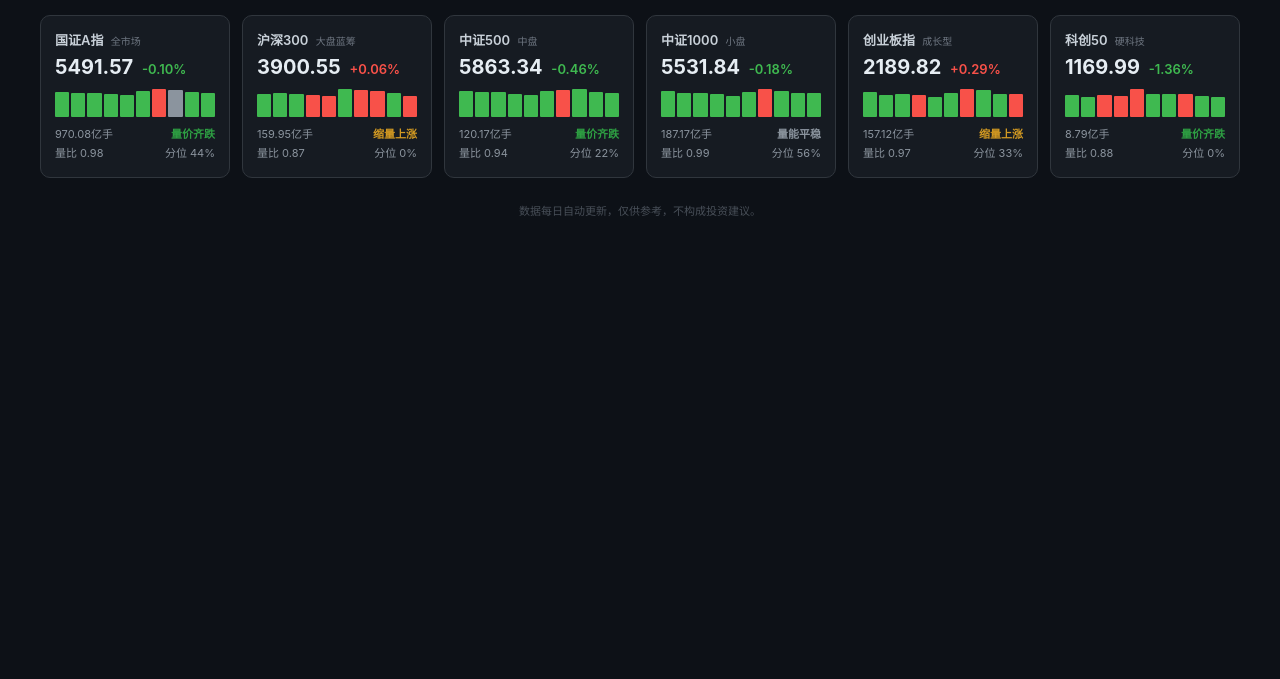
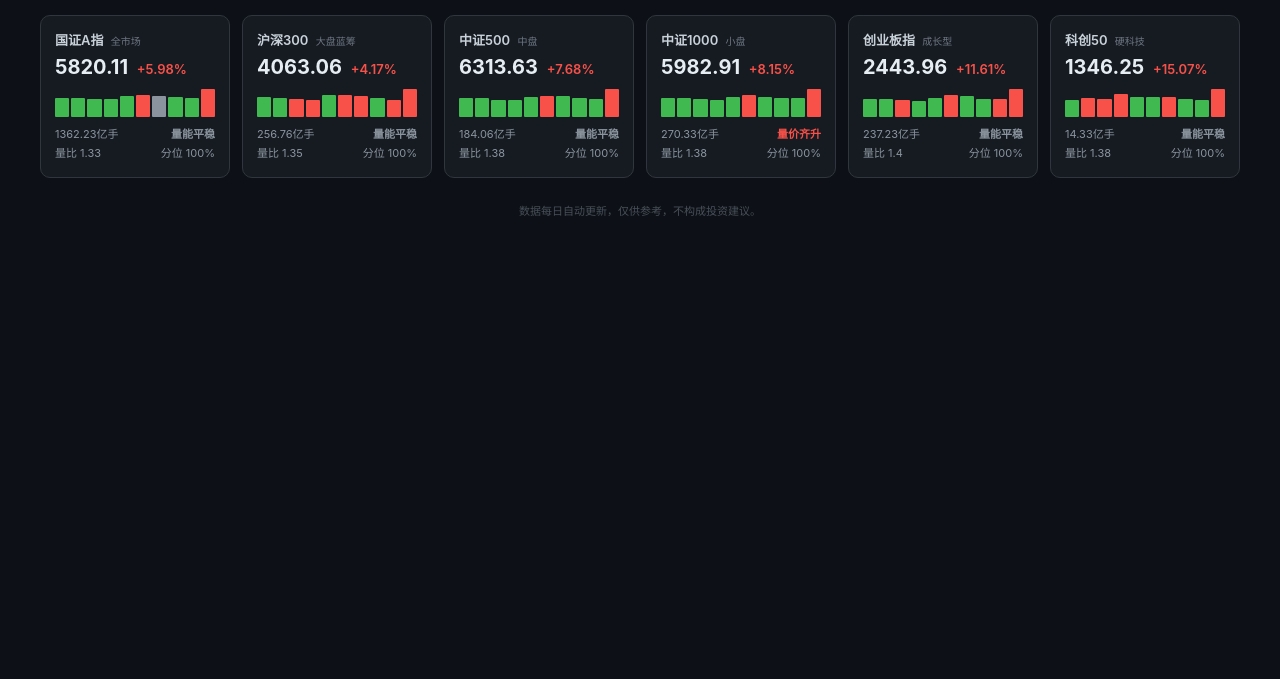
Before and after one commit to K122Y/review-dashboard, a plain HTML site: page index.html in a window 1280 px wide. Shown: the part 121-800 px from the top of the page. Drawn offline with Linux system fonts and the light colour scheme.

Commit message:
deploy: 1ccab769296926b8e8b9e839fc3300e83f8b3c34

```diff
--- a/index.html
+++ b/index.html
@@ -89,11 +89,11 @@
   <div class="header">
     <div class="header-left">
       <h1>📈 A股每日仪表盘</h1>
-      <div class="date">数据日期：2026-11-26 &nbsp;&nbsp; 更新时间：2026-11-26 18:03</div>
+      <div class="date">数据日期：2026-11-27 &nbsp;&nbsp; 更新时间：2026-11-27 17:47</div>
     </div>
     <div class="header-center">
       <div class="total-label">全市场成交额</div>
-      <div class="total-value">1.33 万亿 <span class="total-change up">+0.06%</span></div>
+      <div class="total-value">2.02 万亿 <span class="total-change up">+52.13%</span></div>
     </div>
     <div class="header-right"></div>
   </div>
@@ -102,85 +102,85 @@
 
         <div class="card">
           <div class="idx-name">国证A指 <span class="tag">全市场</span></div>
-          <div class="idx-price">5491.57 <span class="down">-0.10%</span></div>
-          <div class="bars"><div class="bar" style="height:25px; background:#3fb950"></div><div class="bar" style="height:24px; background:#3fb950"></div><div class="bar" style="height:24px; background:#3fb950"></div><div class="bar" style="height:23px; background:#3fb950"></div><div class="bar" style="height:22px; background:#3fb950"></div><div class="bar" style="height:26px; background:#3fb950"></div><div class="bar" style="height:28px; background:#f85149"></div><div class="bar" style="height:27px; background:#8b949e"></div><div class="bar" style="height:25px; background:#3fb950"></div><div class="bar" style="height:24px; background:#3fb950"></div></div>
+          <div class="idx-price">5820.11 <span class="up">+5.98%</span></div>
+          <div class="bars"><div class="bar" style="height:19px; background:#3fb950"></div><div class="bar" style="height:19px; background:#3fb950"></div><div class="bar" style="height:18px; background:#3fb950"></div><div class="bar" style="height:18px; background:#3fb950"></div><div class="bar" style="height:21px; background:#3fb950"></div><div class="bar" style="height:22px; background:#f85149"></div><div class="bar" style="height:21px; background:#8b949e"></div><div class="bar" style="height:20px; background:#3fb950"></div><div class="bar" style="height:19px; background:#3fb950"></div><div class="bar" style="height:28px; background:#f85149"></div></div>
           <div class="bottom-line">
-            <span>970.08亿手</span>
-            <span class="label down-strong">量价齐跌</span>
+            <span>1362.23亿手</span>
+            <span class="label flat">量能平稳</span>
           </div>
           <div class="bottom-line">
-            <span title="今日成交量 ÷ 过去10日平均成交量">量比 0.98</span>
-            <span title="今日成交量在近10日中的百分位排名">分位 44%</span>
+            <span title="今日成交量 ÷ 过去10日平均成交量">量比 1.33</span>
+            <span title="今日成交量在近10日中的百分位排名">分位 100%</span>
           </div>
         </div>
 
         <div class="card">
           <div class="idx-name">沪深300 <span class="tag">大盘蓝筹</span></div>
-          <div class="idx-price">3900.55 <span class="up">+0.06%</span></div>
-          <div class="bars"><div class="bar" style="height:23px; background:#3fb950"></div><div class="bar" style="height:24px; background:#3fb950"></div><div class="bar" style="height:23px; background:#3fb950"></div><div class="bar" style="height:22px; background:#f85149"></div><div class="bar" style="height:21px; background:#f85149"></div><div class="bar" style="height:28px; background:#3fb950"></div><div class="bar" style="height:27px; background:#f85149"></div><div class="bar" style="height:26px; background:#f85149"></div><div class="bar" style="height:24px; background:#3fb950"></div><div class="bar" style="height:21px; background:#f85149"></div></div>
+          <div class="idx-price">4063.06 <span class="up">+4.17%</span></div>
+          <div class="bars"><div class="bar" style="height:20px; background:#3fb950"></div><div class="bar" style="height:19px; background:#3fb950"></div><div class="bar" style="height:18px; background:#f85149"></div><div class="bar" style="height:17px; background:#f85149"></div><div class="bar" style="height:22px; background:#3fb950"></div><div class="bar" style="height:22px; background:#f85149"></div><div class="bar" style="height:21px; background:#f85149"></div><div class="bar" style="height:19px; background:#3fb950"></div><div class="bar" style="height:17px; background:#f85149"></div><div class="bar" style="height:28px; background:#f85149"></div></div>
           <div class="bottom-line">
-            <span>159.95亿手</span>
-            <span class="label warn">缩量上涨</span>
+            <span>256.76亿手</span>
+            <span class="label flat">量能平稳</span>
           </div>
           <div class="bottom-line">
-            <span title="今日成交量 ÷ 过去10日平均成交量">量比 0.87</span>
-            <span title="今日成交量在近10日中的百分位排名">分位 0%</span>
+            <span title="今日成交量 ÷ 过去10日平均成交量">量比 1.35</span>
+            <span title="今日成交量在近10日中的百分位排名">分位 100%</span>
           </div>
         </div>
 
         <div class="card">
           <div class="idx-name">中证500 <span class="tag">中盘</span></div>
-          <div class="idx-price">5863.34 <span class="down">-0.46%</span></div>
-          <div class="bars"><div class="bar" style="height:26px; background:#3fb950"></div><div class="bar" style="height:25px; background:#3fb950"></div><div class="bar" style="height:25px; background:#3fb950"></div><div class="bar" style="height:23px; background:#3fb950"></div><div class="bar" style="height:22px; background:#3fb950"></div><div class="bar" style="height:26px; background:#3fb950"></div><div class="bar" style="height:27px; background:#f85149"></div><div class="bar" style="height:28px; background:#3fb950"></div><div class="bar" style="height:25px; background:#3fb950"></div><div class="bar" style="height:24px; background:#3fb950"></div></div>
+          <div class="idx-price">6313.63 <span class="up">+7.68%</span></div>
+          <div class="bars"><div class="bar" style="height:19px; background:#3fb950"></div><div class="bar" style="height:19px; background:#3fb950"></div><div class="bar" style="height:17px; background:#3fb950"></div><div class="bar" style="height:17px; background:#3fb950"></div><div class="bar" style="height:20px; background:#3fb950"></div><div class="bar" style="height:21px; background:#f85149"></div><div class="bar" style="height:21px; background:#3fb950"></div><div class="bar" style="height:19px; background:#3fb950"></div><div class="bar" style="height:18px; background:#3fb950"></div><div class="bar" style="height:28px; background:#f85149"></div></div>
           <div class="bottom-line">
-            <span>120.17亿手</span>
-            <span class="label down-strong">量价齐跌</span>
+            <span>184.06亿手</span>
+            <span class="label flat">量能平稳</span>
           </div>
           <div class="bottom-line">
-            <span title="今日成交量 ÷ 过去10日平均成交量">量比 0.94</span>
-            <span title="今日成交量在近10日中的百分位排名">分位 22%</span>
+            <span title="今日成交量 ÷ 过去10日平均成交量">量比 1.38</span>
+            <span title="今日成交量在近10日中的百分位排名">分位 100%</span>
           </div>
         </div>
 
         <div class="card">
           <div class="idx-name">中证1000 <span class="tag">小盘</span></div>
-          <div class="idx-price">5531.84 <span class="down">-0.18%</span></div>
-          <div class="bars"><div class="bar" style="height:26px; background:#3fb950"></div><div class="bar" style="height:24px; background:#3fb950"></div><div class="bar" style="height:24px; background:#3fb950"></div><div class="bar" style="height:23px; background:#3fb950"></div><div class="bar" style="height:21px; background:#3fb950"></div><div class="bar" style="height:25px; background:#3fb950"></div><div class="bar" style="height:28px; background:#f85149"></div><div class="bar" style="height:26px; background:#3fb950"></div><div class="bar" style="height:24px; background:#3fb950"></div><div class="bar" style="height:24px; background:#3fb950"></div></div>
+          <div class="idx-price">5982.91 <span class="up">+8.15%</span></div>
+          <div class="bars"><div class="bar" style="height:19px; background:#3fb950"></div><div class="bar" style="height:19px; background:#3fb950"></div><div class="bar" style="height:18px; background:#3fb950"></div><div class="bar" style="height:17px; background:#3fb950"></div><div class="bar" style="height:20px; background:#3fb950"></div><div class="bar" style="height:22px; background:#f85149"></div><div class="bar" style="height:20px; background:#3fb950"></div><div class="bar" style="height:19px; background:#3fb950"></div><div class="bar" style="height:19px; background:#3fb950"></div><div class="bar" style="height:28px; background:#f85149"></div></div>
           <div class="bottom-line">
-            <span>187.17亿手</span>
-            <span class="label flat">量能平稳</span>
+            <span>270.33亿手</span>
+            <span class="label up-strong">量价齐升</span>
           </div>
           <div class="bottom-line">
-            <span title="今日成交量 ÷ 过去10日平均成交量">量比 0.99</span>
-            <span title="今日成交量在近10日中的百分位排名">分位 56%</span>
+            <span title="今日成交量 ÷ 过去10日平均成交量">量比 1.38</span>
+            <span title="今日成交量在近10日中的百分位排名">分位 100%</span>
           </div>
         </div>
 
         <div class="card">
           <div class="idx-name">创业板指 <span class="tag">成长型</span></div>
-          <div class="idx-price">2189.82 <span class="up">+0.29%</span></div>
-          <div class="bars"><div class="bar" style="height:25px; background:#3fb950"></div><div class="bar" style="height:22px; background:#3fb950"></div><div class="bar" style="height:23px; background:#3fb950"></div><div class="bar" style="height:22px; background:#f85149"></div><div class="bar" style="height:20px; background:#3fb950"></div><div class="bar" style="height:24px; background:#3fb950"></div><div class="bar" style="height:28px; background:#f85149"></div><div class="bar" style="height:27px; background:#3fb950"></div><div class="bar" style="height:23px; background:#3fb950"></div><div class="bar" style="height:23px; background:#f85149"></div></div>
+          <div class="idx-price">2443.96 <span class="up">+11.61%</span></div>
+          <div class="bars"><div class="bar" style="height:18px; background:#3fb950"></div><div class="bar" style="height:18px; background:#3fb950"></div><div class="bar" style="height:17px; background:#f85149"></div><div class="bar" style="height:16px; background:#3fb950"></div><div class="bar" style="height:19px; background:#3fb950"></div><div class="bar" style="height:22px; background:#f85149"></div><div class="bar" style="height:21px; background:#3fb950"></div><div class="bar" style="height:18px; background:#3fb950"></div><div class="bar" style="height:18px; background:#f85149"></div><div class="bar" style="height:28px; background:#f85149"></div></div>
           <div class="bottom-line">
-            <span>157.12亿手</span>
-            <span class="label warn">缩量上涨</span>
+            <span>237.23亿手</span>
+            <span class="label flat">量能平稳</span>
           </div>
           <div class="bottom-line">
-            <span title="今日成交量 ÷ 过去10日平均成交量">量比 0.97</span>
-            <span title="今日成交量在近10日中的百分位排名">分位 33%</span>
+            <span title="今日成交量 ÷ 过去10日平均成交量">量比 1.4</span>
+            <span title="今日成交量在近10日中的百分位排名">分位 100%</span>
           </div>
         </div>
 
         <div class="card">
           <div class="idx-name">科创50 <span class="tag">硬科技</span></div>
-          <div class="idx-price">1169.99 <span class="down">-1.36%</span></div>
-          <div class="bars"><div class="bar" style="height:22px; background:#3fb950"></div><div class="bar" style="height:20px; background:#3fb950"></div><div class="bar" style="height:22px; background:#f85149"></div><div class="bar" style="height:21px; background:#f85149"></div><div class="bar" style="height:28px; background:#f85149"></div><div class="bar" style="height:23px; background:#3fb950"></div><div class="bar" style="height:23px; background:#3fb950"></div><div class="bar" style="height:23px; background:#f85149"></div><div class="bar" style="height:21px; background:#3fb950"></div><div class="bar" style="height:20px; background:#3fb950"></div></div>
+          <div class="idx-price">1346.25 <span class="up">+15.07%</span></div>
+          <div class="bars"><div class="bar" style="height:17px; background:#3fb950"></div><div class="bar" style="height:19px; background:#f85149"></div><div class="bar" style="height:18px; background:#f85149"></div><div class="bar" style="height:23px; background:#f85149"></div><div class="bar" style="height:20px; background:#3fb950"></div><div class="bar" style="height:20px; background:#3fb950"></div><div class="bar" style="height:20px; background:#f85149"></div><div class="bar" style="height:18px; background:#3fb950"></div><div class="bar" style="height:17px; background:#3fb950"></div><div class="bar" style="height:28px; background:#f85149"></div></div>
           <div class="bottom-line">
-            <span>8.79亿手</span>
-            <span class="label down-strong">量价齐跌</span>
+            <span>14.33亿手</span>
+            <span class="label flat">量能平稳</span>
           </div>
           <div class="bottom-line">
-            <span title="今日成交量 ÷ 过去10日平均成交量">量比 0.88</span>
-            <span title="今日成交量在近10日中的百分位排名">分位 0%</span>
+            <span title="今日成交量 ÷ 过去10日平均成交量">量比 1.38</span>
+            <span title="今日成交量在近10日中的百分位排名">分位 100%</span>
           </div>
         </div>
 
```
Also changed, not shown: history.json (+34 -34 lines).
